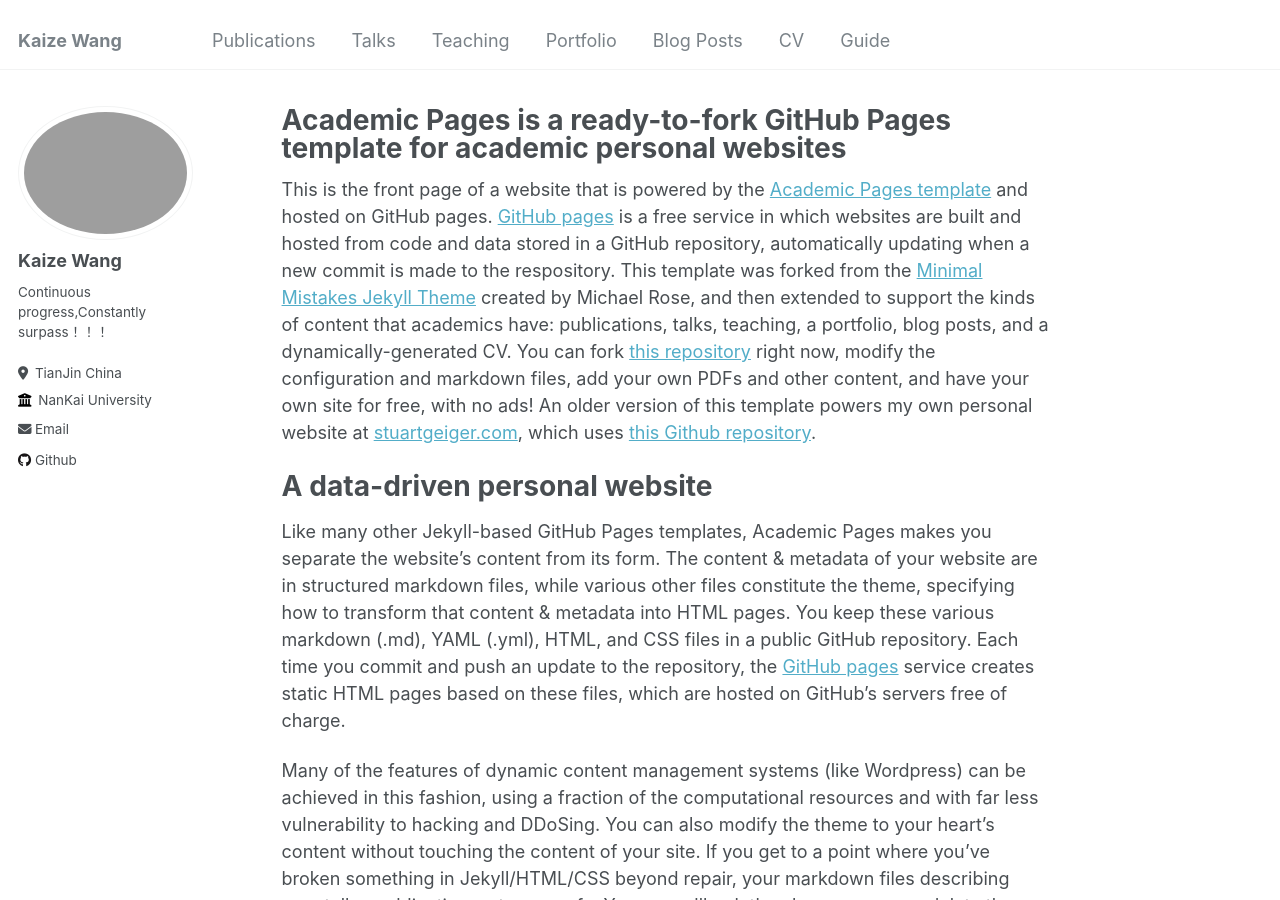
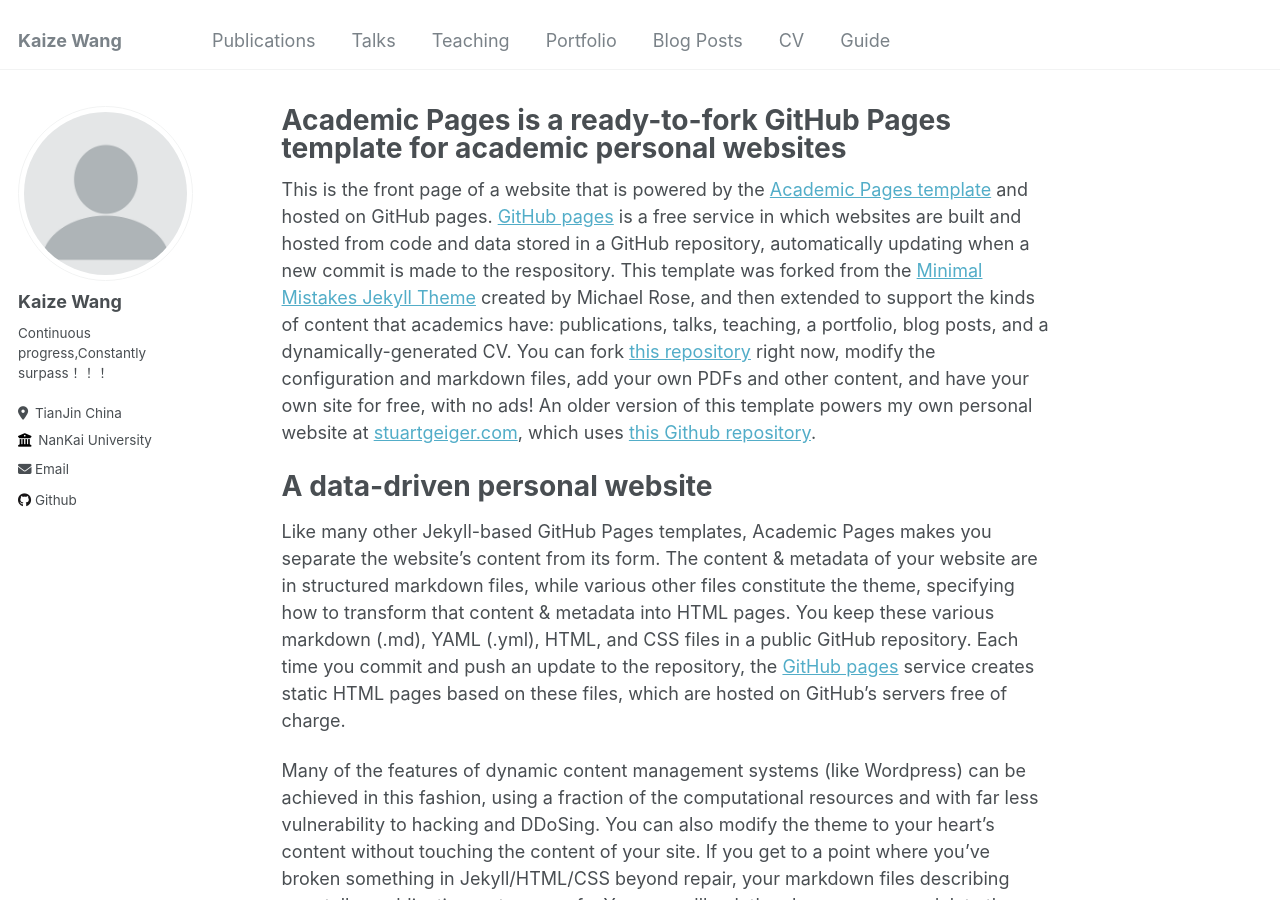
Before and after one commit to Kaiserwang127/.github.io, a Jekyll site: the page built from _pages/about.md, in a window 1280 px wide and 900 px high. Built offline with Jekyll 4.4.1, drawn with Linux system fonts in a browser that asks for light colours.

Commit message:
Update _config.yml

```diff
--- a/_config.yml
+++ b/_config.yml
@@ -21,7 +21,7 @@ repository               : "Kaiserwang127.github.io"
 #               Additional customization can be done by editing /_includes/author-profile.html
 author:
   # Biographic information
-  avatar           : "profile.jpg"
+  avatar           : "profile.png"
   name             : "Kaize Wang"
   pronouns         : # example: "she/her"
   bio              : "Continuous progress,Constantly surpass！！！"
```
